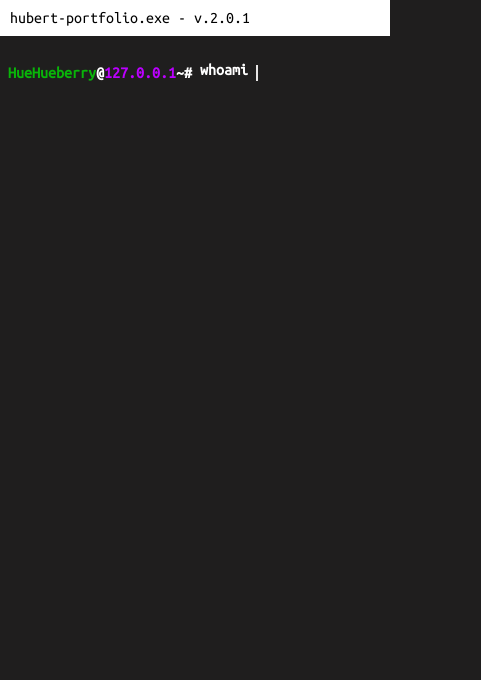
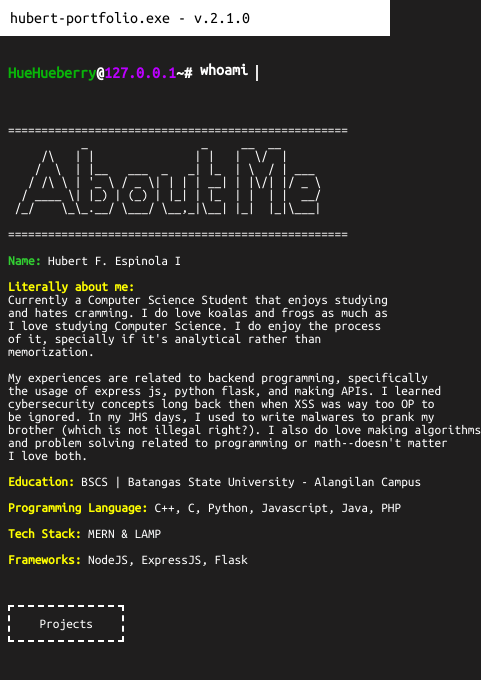
Before and after one commit to hubymeme22/hubymeme22.github.io, a plain HTML site: page index.html in a window 390 px wide. Both pictures are taken after a click on the button "About Me". Shown: the whole page, 481 px wide, since content can reach past the window. Drawn offline with Linux system fonts and the light colour scheme.

Commit message:
Added about me contents

```diff
--- a/css/index.css
+++ b/css/index.css
@@ -45,8 +45,19 @@ button.classic-button-style:hover {
     border: 2px dashed black;
     background-color: white;
     color: black;
+    font-size: 1.1em;
     padding-left: 30px;
     padding-right: 30px;
+}
+
+div.infocontainer {
+    width: 95%;
+    margin-left: 5%;
+    /* background-color: white; */
+}
+
+div.infocontainer > pre {
+    font-size: 1.1em;
 }
 
 span.holder {
@@ -75,18 +86,30 @@ b.blinking {
     animation: bblink 0.5s infinite;
 }
 
-.text-center {
-    text-align: center;
-}
+.text-center { text-align: center; }
+.yellow { color: yellow; }
+.green { color: limegreen; }
 
 #introduction {
     text-align: center;
+    font-size: 1.1em;
 }
 
 #ascii-art {
     width: 100%;
     text-align: center;
     font-size: 15pt;
+}
+
+@media only screen and (max-width: 600px) {
+    div.infocontainer {
+        width: 100%;
+        margin-left: 0%;
+    }
+
+    div.infocontainer > pre {
+        font-size: 10pt;
+    }
 }
 
 
--- a/index.html
+++ b/index.html
@@ -5,13 +5,13 @@
     <meta http-equiv="X-UA-Compatible" content="IE=edge">
     <meta name="viewport" content="width=device-width, initial-scale=1.0">
     <link rel="stylesheet" href="css/index.css">
-    <script src="js/index.js" defer></script>
+    <script src="js/index.js" type="module" defer></script>
     <title>Document</title>
 </head>
 <body>
     <main>
         <header>
-            <p class="header">hubert-portfolio.exe - v.2.0.1</p>
+            <p class="header">hubert-portfolio.exe - v.2.1.0</p>
         </header>
 
         <section id="introduction">
@@ -31,7 +31,9 @@
             </span>
             <br><br>
 
-            <div class="info-container">
+            <div class="infocontainer">
+                <pre id="aboutmeAscii"></pre>
+                <pre id="output"></pre>
             </div>
         </section>
     </main>
--- /dev/null
+++ b/js/aboutme.js
@@ -0,0 +1,51 @@
+const aboutmeAsciiArt = `
+===================================================
+           _                 _     __  __
+     /\\   | |               | |   |  \\/  |
+    /  \\  | |__   ___  _   _| |_  | \\  / | ___
+   / /\\ \\ | '_ \\ / _ \\| | | | __| | |\\/| |/ _ \\
+  / ____ \\| |_) | (_) | |_| | |_  | |  | |  __/
+ /_/    \\_\\_.__/ \\___/ \\__,_|\\__| |_|  |_|\\___|
+
+===================================================
+`;
+
+export default function triggerAboutMe() {
+    const asciiArtAbtme = document.getElementById('aboutmeAscii');
+    const output = document.getElementById('output');
+
+    // output design
+    setTimeout(() => { asciiArtAbtme.innerText = aboutmeAsciiArt; }, 1500);
+    setTimeout(() => { output.innerHTML = '<b class="green">Name:</b> Hub'; }, 1800);
+    setTimeout(() => { output.innerHTML += 'ert F. Espinola I<br/><br/>'; }, 2000);
+
+    setTimeout(() => { output.innerHTML += '<b class="yellow">Literally about me:</b>'; }, 2000);
+    setTimeout(() => {
+        output.innerHTML += `
+Currently a Computer Science Student that enjoys studying
+and hates cramming. I do love koalas and frogs as much as
+I love studying Computer Science. I do enjoy the process
+of it, specially if it's analytical rather than
+memorization.
+
+My experiences are related to backend programming, specifically
+the usage of express js, python flask, and making APIs. I learned
+cybersecurity concepts long back then when XSS was way too OP to
+be ignored. In my JHS days, I used to write malwares to prank my
+brother (which is not illegal right?). I also do love making algorithms
+and problem solving related to programming or math--doesn't matter
+I love both.
+
+`;
+    }, 2000);
+
+    setTimeout(() => {
+        output.innerHTML += `<b class="yellow">Education:</b> BSCS | Batangas State University - Alangilan Campus<br/>
+<b class="yellow">Programming Language:</b> C++, C, Python, Javascript, Java, PHP<br/>
+<b class="yellow">Tech Stack:</b> MERN & LAMP<br/>
+<b class="yellow">Frameworks:</b> NodeJS, ExpressJS, Flask<br/><br/>
+
+<button class="classic-button-style">Projects</button>
+`;
+    }, 2300);
+}
--- a/js/index.js
+++ b/js/index.js
@@ -1,3 +1,5 @@
+import triggerAboutMe from "./aboutme.js";
+
 const asciiArt = `
 __                      __
 .-'  \`'.._...-----..._..-'\`  '-.
@@ -29,4 +31,6 @@ aboutme.onclick = () => {
         else
             element.hidden = false;
     });
+
+    triggerAboutMe();
 }
```
